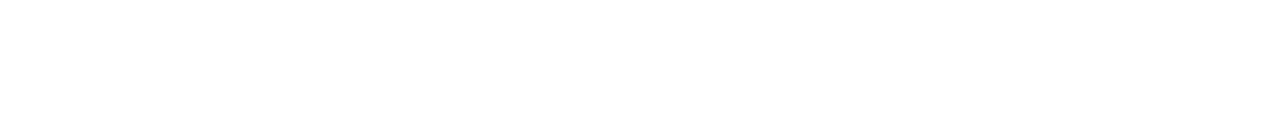
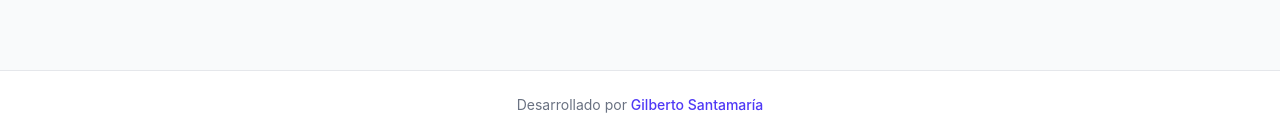
Before and after one commit to gilex1x/Javeriana_Lead_-_Events_Manager, a React (Vite) app: page / in a window 1280 px wide. Shown: the part 661-797 px from the top of the page. Built offline with nearby package versions, Linux system fonts and the light colour scheme; no server answers.

Commit message:
[ADD]: Footer with LinkedIn URL

```diff
--- a/src/layout/index.tsx
+++ b/src/layout/index.tsx
@@ -1,15 +1,28 @@
 import { Header } from "../components/Header";
 import type { ReactNode } from "react";
+
 interface LayoutProps {
     children?: ReactNode;
 }
 
-
 export const Layout = ({ children }: LayoutProps): React.ReactElement => {
-    return <>
-        <Header />
-        <section>
-            {children}
-        </section>
-    </>
+    return (
+        <div className="min-h-screen flex flex-col">
+            <Header />
+            <section className="flex-grow">
+                {children}
+            </section>
+            <footer className="w-full py-6 text-center text-sm text-gray-500 border-t border-gray-200 bg-white mt-auto">
+                Desarrollado por{' '}
+                <a
+                    href="https://www.linkedin.com/in/gilberto-santamaria/"
+                    target="_blank"
+                    rel="noopener noreferrer"
+                    className="font-medium text-indigo-600 hover:text-indigo-800 transition-colors duration-200"
+                >
+                    Gilberto Santamaría
+                </a>
+            </footer>
+        </div>
+    );
 };
```
